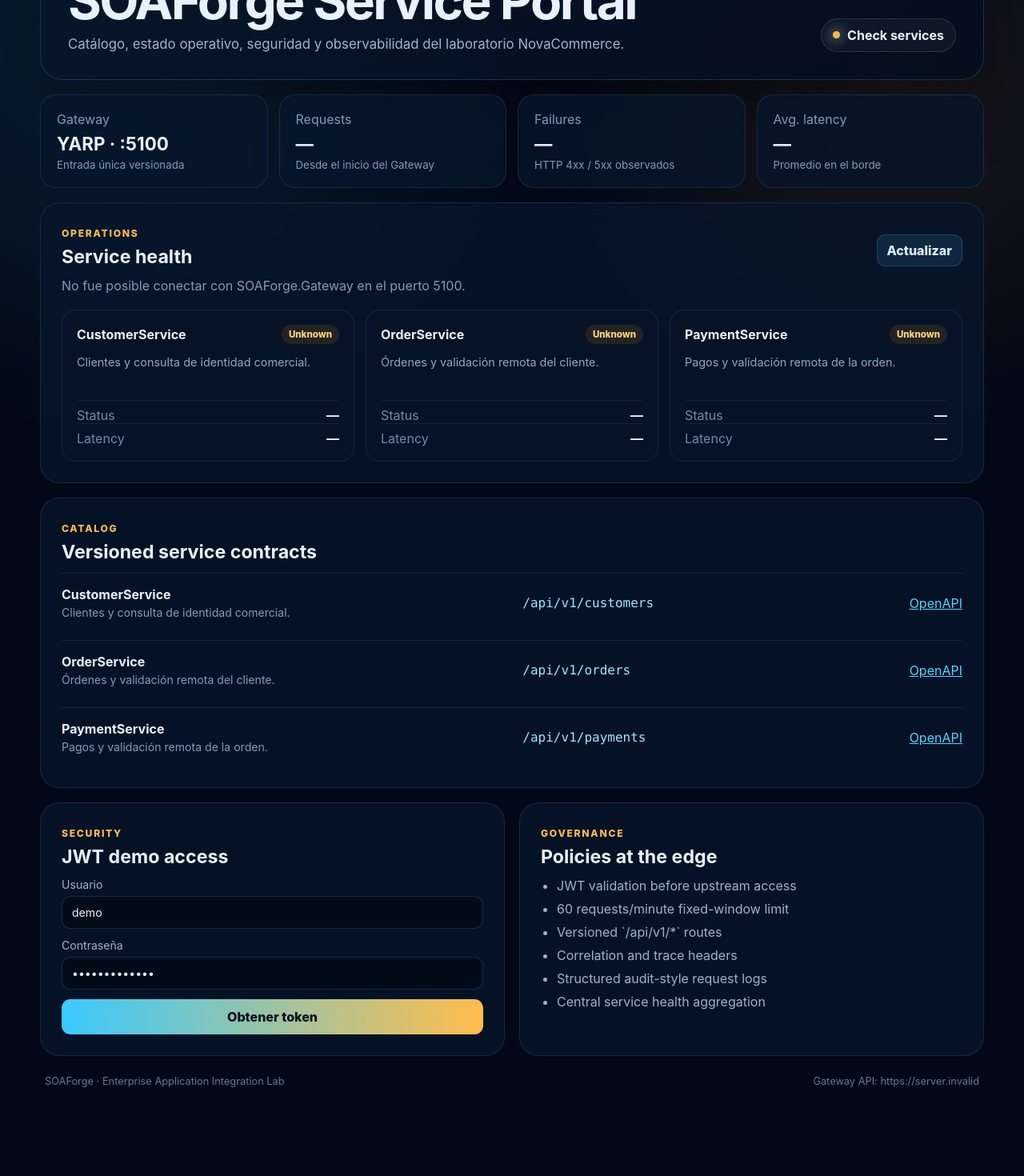
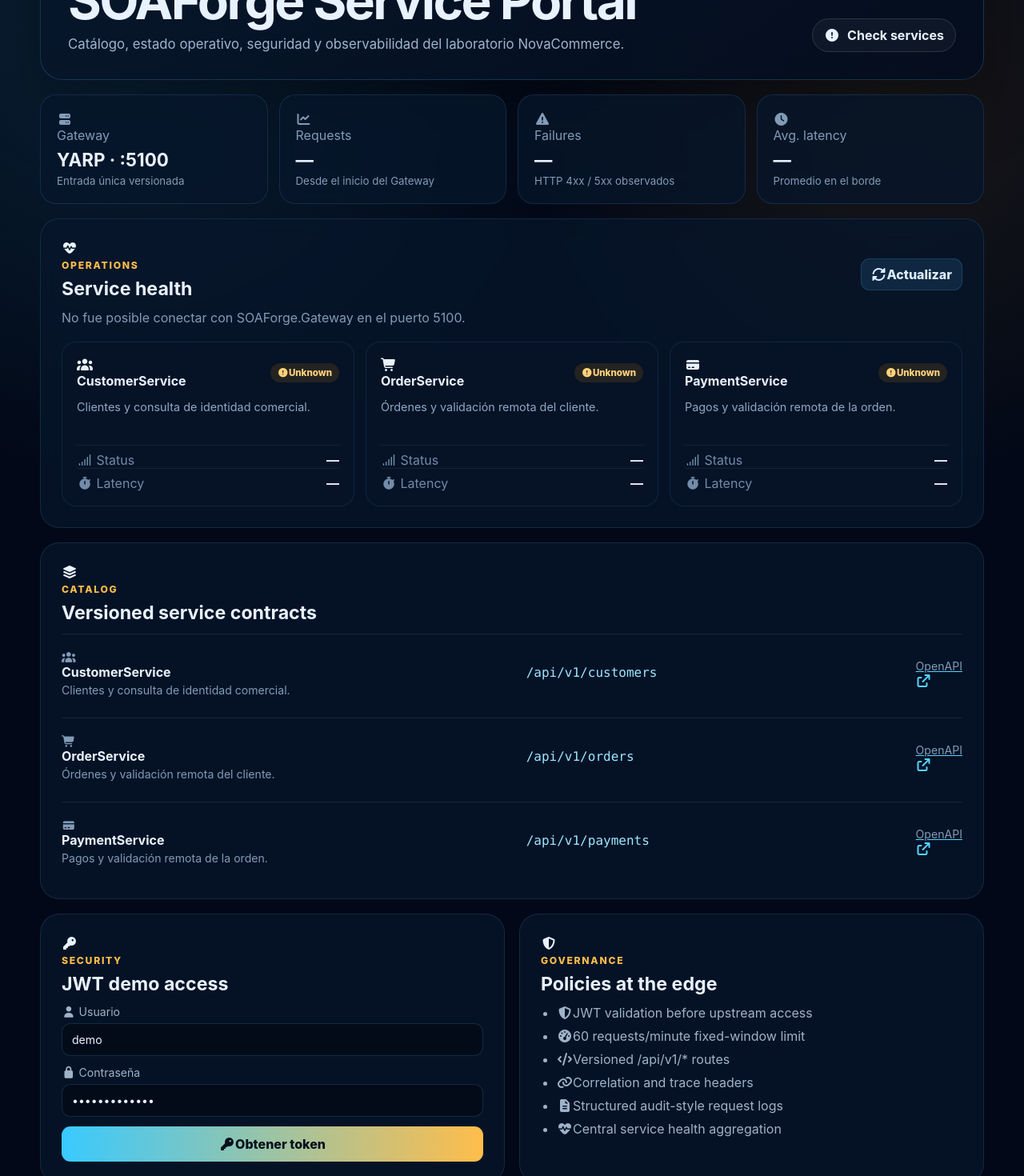
Before and after one commit to Jairo0811/SOA-Forge, a React (Vite) app in the folder src/Portal/: page / in a window 1280 px wide. Shown: the part 140-1610 px from the top of the page at 80% size. Before the commit the page ends 1527 px from the top, so only its background shows below. Built offline with nearby package versions, Linux system fonts and the light colour scheme; no server answers.

Commit message:
feat(portal): add Font Awesome icons and responsive markup

```diff
--- a/src/Portal/src/App.tsx
+++ b/src/Portal/src/App.tsx
@@ -33,6 +33,7 @@ type ServiceDefinition = {
   route: string;
   openApi: string;
   responsibility: string;
+  icon: string;
 };
 
 const gatewayUrl = import.meta.env.VITE_GATEWAY_URL ?? 'http://localhost:5100';
@@ -43,20 +44,36 @@ const services: ServiceDefinition[] = [
     route: '/api/v1/customers',
     openApi: 'http://localhost:5101/openapi/v1.json',
     responsibility: 'Clientes y consulta de identidad comercial.',
+    icon: 'fa-users',
   },
   {
     name: 'OrderService',
     route: '/api/v1/orders',
     openApi: 'http://localhost:5102/openapi/v1.json',
     responsibility: 'Órdenes y validación remota del cliente.',
+    icon: 'fa-cart-shopping',
   },
   {
     name: 'PaymentService',
     route: '/api/v1/payments',
     openApi: 'http://localhost:5103/openapi/v1.json',
     responsibility: 'Pagos y validación remota de la orden.',
+    icon: 'fa-credit-card',
   },
 ];
+
+const policies = [
+  { icon: 'fa-shield-halved', text: 'JWT validation before upstream access' },
+  { icon: 'fa-gauge-high', text: '60 requests/minute fixed-window limit' },
+  { icon: 'fa-code', text: 'Versioned /api/v1/* routes' },
+  { icon: 'fa-link', text: 'Correlation and trace headers' },
+  { icon: 'fa-file-lines', text: 'Structured audit-style request logs' },
+  { icon: 'fa-heart-pulse', text: 'Central service health aggregation' },
+];
+
+function FaIcon({ name, className = '' }: { name: string; className?: string }) {
+  return <i className={`fa-solid ${name} ${className}`.trim()} aria-hidden="true" />;
+}
 
 function App() {
   const [health, setHealth] = useState<HealthSummary | null>(null);
@@ -66,6 +83,7 @@ function App() {
   const [password, setPassword] = useState('SOAForge2026!');
   const [token, setToken] = useState<TokenResponse | null>(null);
   const [authError, setAuthError] = useState('');
+  const [copied, setCopied] = useState(false);
 
   const refreshObservability = async () => {
     try {
@@ -98,6 +116,7 @@ function App() {
   const requestToken = async (event: FormEvent<HTMLFormElement>) => {
     event.preventDefault();
     setAuthError('');
+    setCopied(false);
 
     try {
       const response = await fetch(`${gatewayUrl}/auth/token`, {
@@ -119,10 +138,22 @@ function App() {
     }
   };
 
+  const copyToken = async () => {
+    if (!token) return;
+
+    try {
+      await navigator.clipboard.writeText(token.accessToken);
+      setCopied(true);
+      window.setTimeout(() => setCopied(false), 1600);
+    } catch {
+      setCopied(false);
+    }
+  };
+
   return (
     <main className="shell">
       <header className="hero">
-        <div>
+        <div className="hero-copy">
           <span className="eyebrow">UNAPEC · ISO-810 · AKANA SOA</span>
           <h1>SOAForge Service Portal</h1>
           <p>
@@ -130,60 +161,88 @@ function App() {
           </p>
         </div>
         <div className={`overall-status ${health?.isHealthy ? 'healthy' : 'warning'}`}>
-          <span className="status-dot" />
-          {health?.isHealthy ? 'Healthy' : 'Check services'}
+          <FaIcon name={health?.isHealthy ? 'fa-circle-check' : 'fa-circle-exclamation'} />
+          <span>{health?.isHealthy ? 'Healthy' : 'Check services'}</span>
         </div>
       </header>
 
-      <section className="summary-grid">
+      <section className="summary-grid" aria-label="Resumen del Gateway">
         <article className="metric-card">
+          <span className="metric-icon blue"><FaIcon name="fa-server" /></span>
+          <div className="metric-content">
             <span>Gateway</span>
             <strong>YARP · :5100</strong>
             <small>Entrada única versionada</small>
+          </div>
         </article>
         <article className="metric-card">
+          <span className="metric-icon cyan"><FaIcon name="fa-chart-line" /></span>
+          <div className="metric-content">
             <span>Requests</span>
             <strong>{metrics?.totalRequests ?? '—'}</strong>
             <small>Desde el inicio del Gateway</small>
+          </div>
         </article>
         <article className="metric-card">
+          <span className="metric-icon amber"><FaIcon name="fa-triangle-exclamation" /></span>
+          <div className="metric-content">
             <span>Failures</span>
             <strong>{metrics?.failedRequests ?? '—'}</strong>
             <small>HTTP 4xx / 5xx observados</small>
+          </div>
         </article>
         <article className="metric-card">
+          <span className="metric-icon violet"><FaIcon name="fa-clock" /></span>
+          <div className="metric-content">
             <span>Avg. latency</span>
             <strong>{metrics ? `${metrics.averageDurationMs} ms` : '—'}</strong>
             <small>Promedio en el borde</small>
+          </div>
         </article>
       </section>
 
       <section className="panel">
         <div className="panel-heading">
+          <div className="section-title">
+            <span className="section-icon"><FaIcon name="fa-heart-pulse" /></span>
             <div>
               <span className="eyebrow">OPERATIONS</span>
               <h2>Service health</h2>
             </div>
-          <button className="secondary-button" onClick={() => void refreshObservability()}>
-            Actualizar
+          </div>
+          <button className="secondary-button" type="button" onClick={() => void refreshObservability()}>
+            <FaIcon name="fa-rotate" />
+            <span>Actualizar</span>
           </button>
         </div>
         <p className="muted">{statusMessage}</p>
         <div className="health-grid">
           {services.map((service) => {
             const state = health?.services.find((item) => item.name === service.name);
+            const isHealthy = state?.status === 'Healthy';
+
             return (
               <article className="health-card" key={service.name}>
                 <div className="health-title">
+                  <div className="service-name">
+                    <span className="service-icon"><FaIcon name={service.icon} /></span>
                     <h3>{service.name}</h3>
-                  <span className={`pill ${state?.status === 'Healthy' ? 'ok' : 'down'}`}>
+                  </div>
+                  <span className={`pill ${isHealthy ? 'ok' : 'down'}`}>
+                    <FaIcon name={isHealthy ? 'fa-circle-check' : 'fa-circle-exclamation'} />
                     {state?.status ?? 'Unknown'}
                   </span>
                 </div>
                 <p>{service.responsibility}</p>
                 <dl>
-                  <div><dt>Status</dt><dd>{state?.statusCode ?? '—'}</dd></div>
-                  <div><dt>Latency</dt><dd>{state ? `${state.durationMs} ms` : '—'}</dd></div>
+                  <div>
+                    <dt><FaIcon name="fa-signal" /> Status</dt>
+                    <dd>{state?.statusCode ?? '—'}</dd>
+                  </div>
+                  <div>
+                    <dt><FaIcon name="fa-stopwatch" /> Latency</dt>
+                    <dd>{state ? `${state.durationMs} ms` : '—'}</dd>
+                  </div>
                 </dl>
                 {state?.error && <p className="error-text">{state.error}</p>}
               </article>
@@ -194,67 +253,94 @@ function App() {
 
       <section className="panel">
         <div className="panel-heading">
+          <div className="section-title">
+            <span className="section-icon"><FaIcon name="fa-layer-group" /></span>
             <div>
               <span className="eyebrow">CATALOG</span>
               <h2>Versioned service contracts</h2>
             </div>
           </div>
+        </div>
         <div className="catalog-table">
           {services.map((service) => (
             <div className="catalog-row" key={service.name}>
+              <div className="catalog-service">
+                <span className="service-icon compact"><FaIcon name={service.icon} /></span>
                 <div>
                   <strong>{service.name}</strong>
                   <span>{service.responsibility}</span>
                 </div>
+              </div>
               <code>{service.route}</code>
-              <a href={service.openApi} target="_blank" rel="noreferrer">OpenAPI</a>
+              <a className="openapi-link" href={service.openApi} target="_blank" rel="noreferrer">
+                <span>OpenAPI</span>
+                <FaIcon name="fa-arrow-up-right-from-square" />
+              </a>
             </div>
           ))}
         </div>
       </section>
 
       <section className="two-column">
-        <article className="panel">
+        <article className="panel auth-panel">
+          <div className="section-title">
+            <span className="section-icon amber"><FaIcon name="fa-key" /></span>
+            <div>
               <span className="eyebrow">SECURITY</span>
               <h2>JWT demo access</h2>
+            </div>
+          </div>
           <form className="auth-form" onSubmit={requestToken}>
             <label>
-              Usuario
+              <span><FaIcon name="fa-user" /> Usuario</span>
               <input value={username} onChange={(event) => setUsername(event.target.value)} />
             </label>
             <label>
-              Contraseña
+              <span><FaIcon name="fa-lock" /> Contraseña</span>
               <input type="password" value={password} onChange={(event) => setPassword(event.target.value)} />
             </label>
-            <button className="primary-button" type="submit">Obtener token</button>
+            <button className="primary-button" type="submit">
+              <FaIcon name="fa-key" />
+              <span>Obtener token</span>
+            </button>
           </form>
           {authError && <p className="error-text">{authError}</p>}
           {token && (
             <div className="token-box">
-              <span>Bearer · role {token.role}</span>
+              <div className="token-heading">
+                <span><FaIcon name="fa-shield-halved" /> Bearer · role {token.role}</span>
+                <button type="button" className="icon-button" onClick={() => void copyToken()} aria-label="Copiar token">
+                  <FaIcon name={copied ? 'fa-check' : 'fa-copy'} />
+                </button>
+              </div>
               <code>{`${token.accessToken.slice(0, 64)}…`}</code>
-              <small>Expira: {new Date(token.expiresAtUtc).toLocaleString()}</small>
+              <small>{copied ? 'Token copiado al portapapeles.' : `Expira: ${new Date(token.expiresAtUtc).toLocaleString()}`}</small>
             </div>
           )}
         </article>
 
-        <article className="panel">
+        <article className="panel governance-panel">
+          <div className="section-title">
+            <span className="section-icon green"><FaIcon name="fa-shield-halved" /></span>
+            <div>
               <span className="eyebrow">GOVERNANCE</span>
               <h2>Policies at the edge</h2>
+            </div>
+          </div>
           <ul className="policy-list">
-            <li>JWT validation before upstream access</li>
-            <li>60 requests/minute fixed-window limit</li>
-            <li>Versioned `/api/v1/*` routes</li>
-            <li>Correlation and trace headers</li>
-            <li>Structured audit-style request logs</li>
-            <li>Central service health aggregation</li>
+            {policies.map((policy) => (
+              <li key={policy.text}>
+                <span className="policy-icon"><FaIcon name={policy.icon} /></span>
+                <span>{policy.text}</span>
+              </li>
+            ))}
           </ul>
         </article>
       </section>
 
       <footer>
-        <span>SOAForge · Enterprise Application Integration Lab</span>
-        <span>Gateway API: {gatewayUrl}</span>
+        <span><FaIcon name="fa-network-wired" /> SOAForge · Enterprise Application Integration Lab</span>
+        <span><FaIcon name="fa-plug" /> Gateway API: {gatewayUrl}</span>
       </footer>
     </main>
   );
```
Lines whose indentation alone changed are shown as unchanged.
